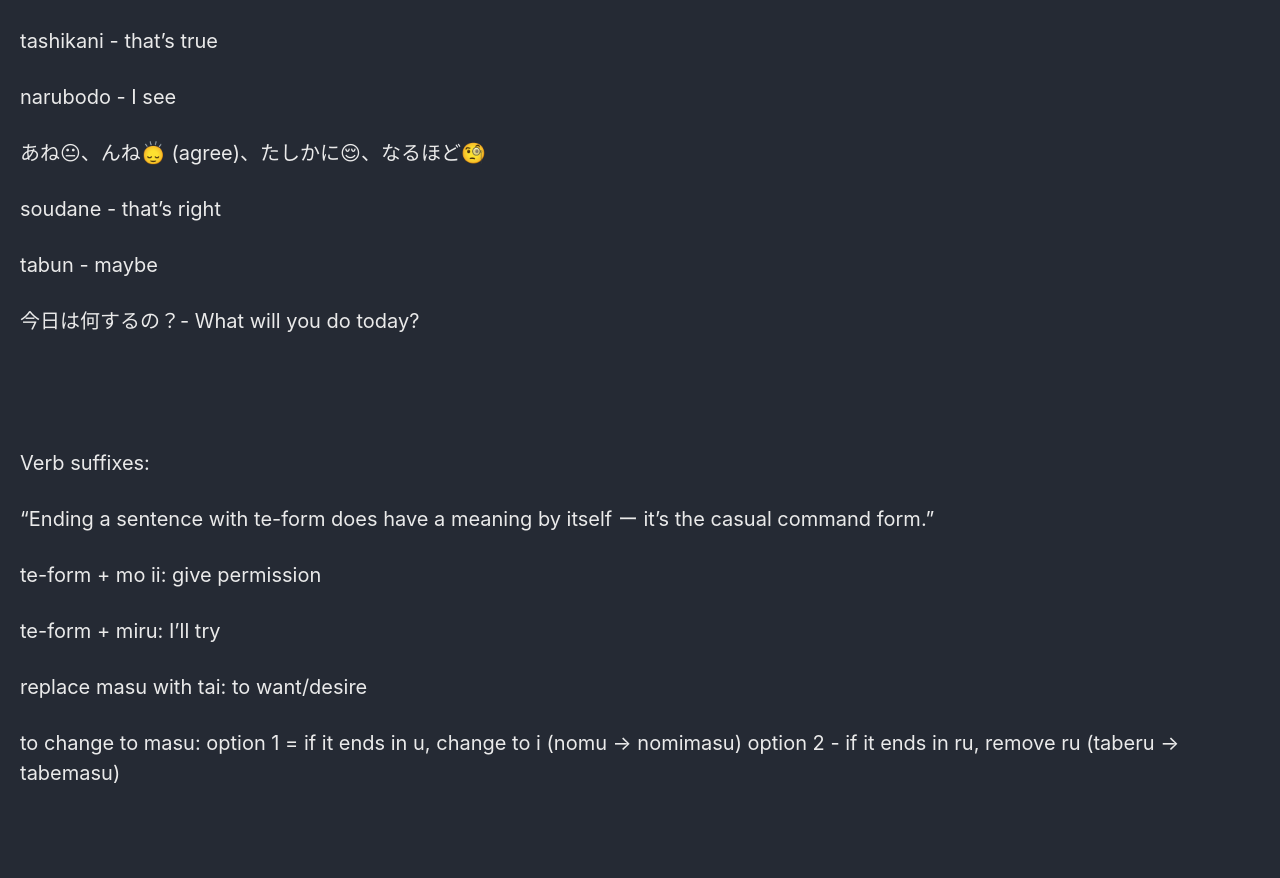
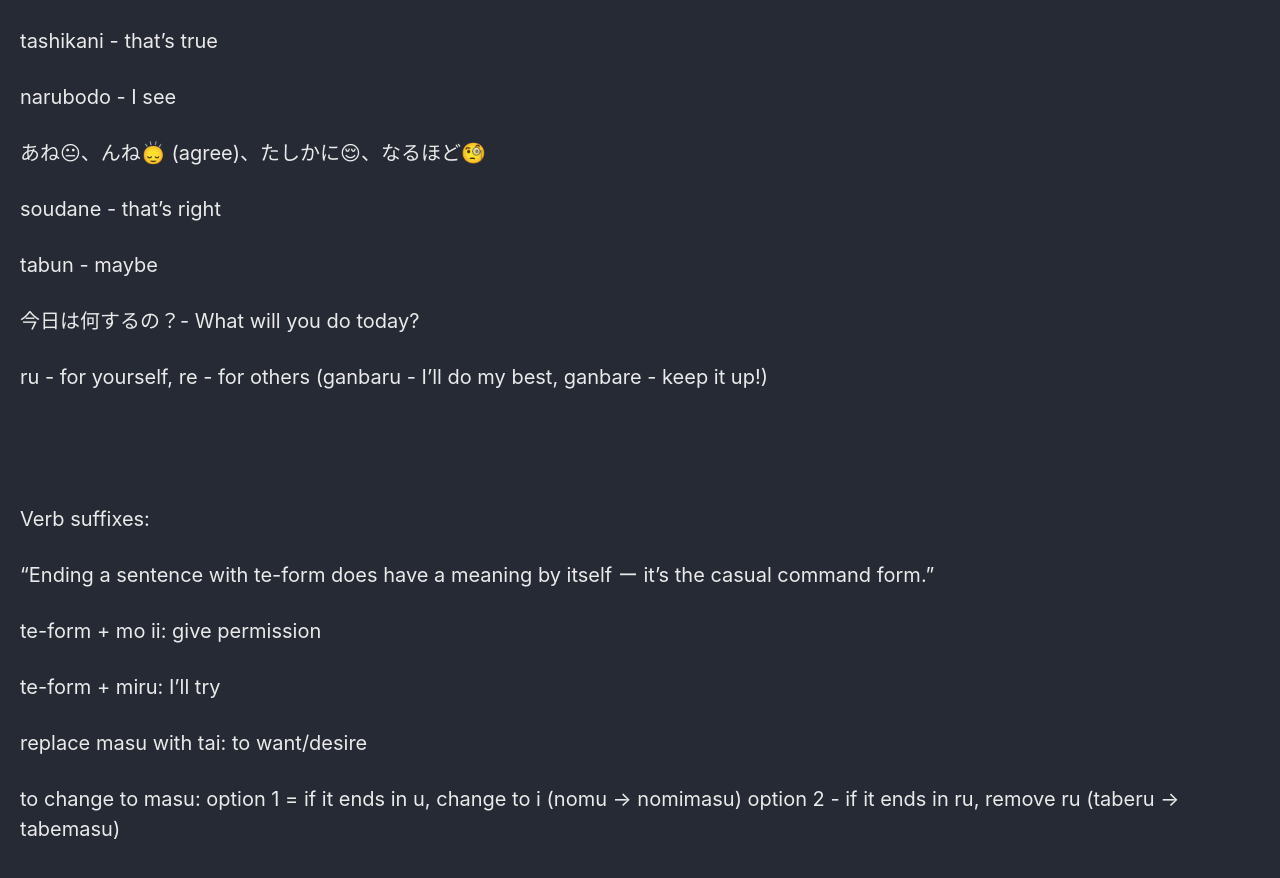
Before and after one commit to Connor-McCartney/Connor-McCartney.github.io, a Jekyll site: the page built from _pages/misc/japanese.md, in a window 1280 px wide and 900 px high, scrolled down 1307 px. Shown: the top 878 px of the window. Built offline with Jekyll 4.4.1, drawn with Linux system fonts in a browser that asks for light colours; cached includes are drawn as plain includes; our own code applies the rules of GitHub Pages for plain Markdown files; before the commit the page ends 2151 px from its top, so only the background shows below that.

Commit message:
Update japanese.md

```diff
--- a/_pages/misc/japanese.md
+++ b/_pages/misc/japanese.md
@@ -56,6 +56,7 @@ tabun - maybe
 
 今日は何するの？- What will you do today?
 
+ru - for yourself, re - for others (ganbaru - I'll do my best, ganbare - keep it up!)
 
 
 <br>
```
